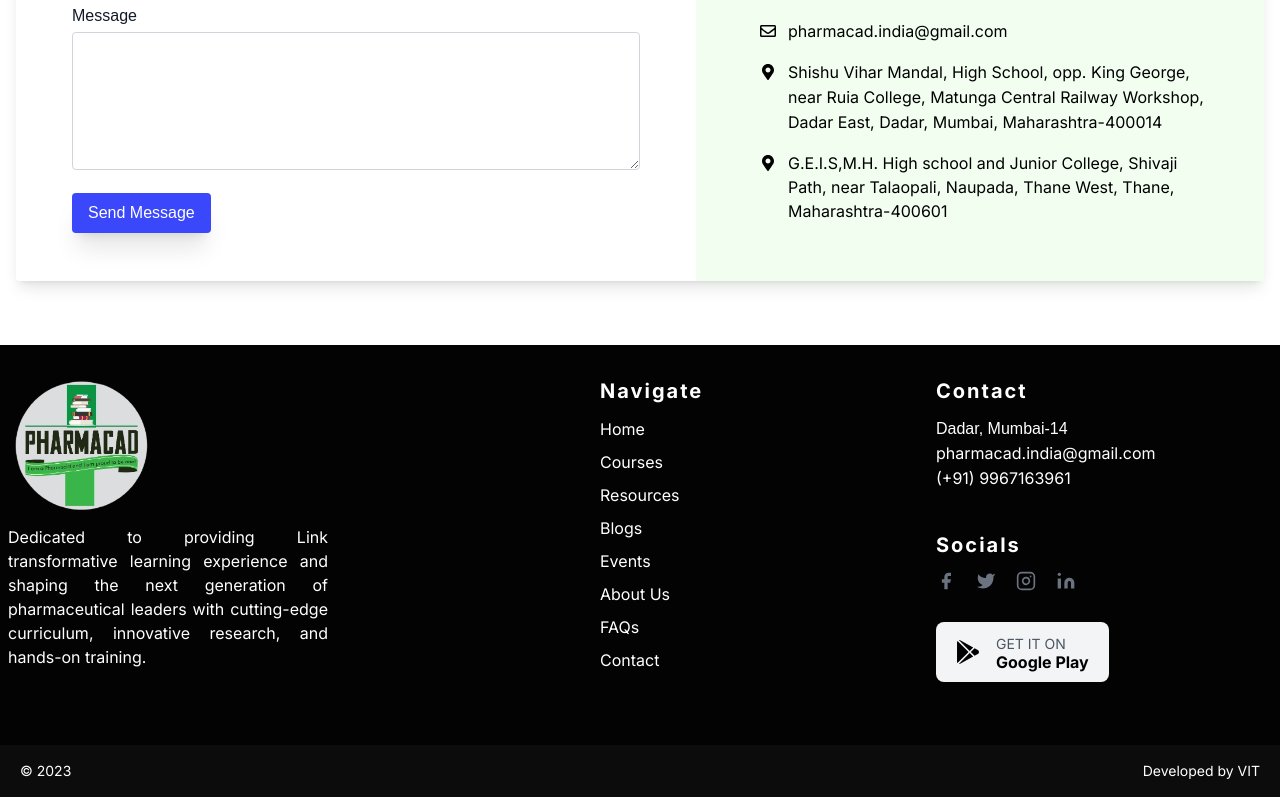
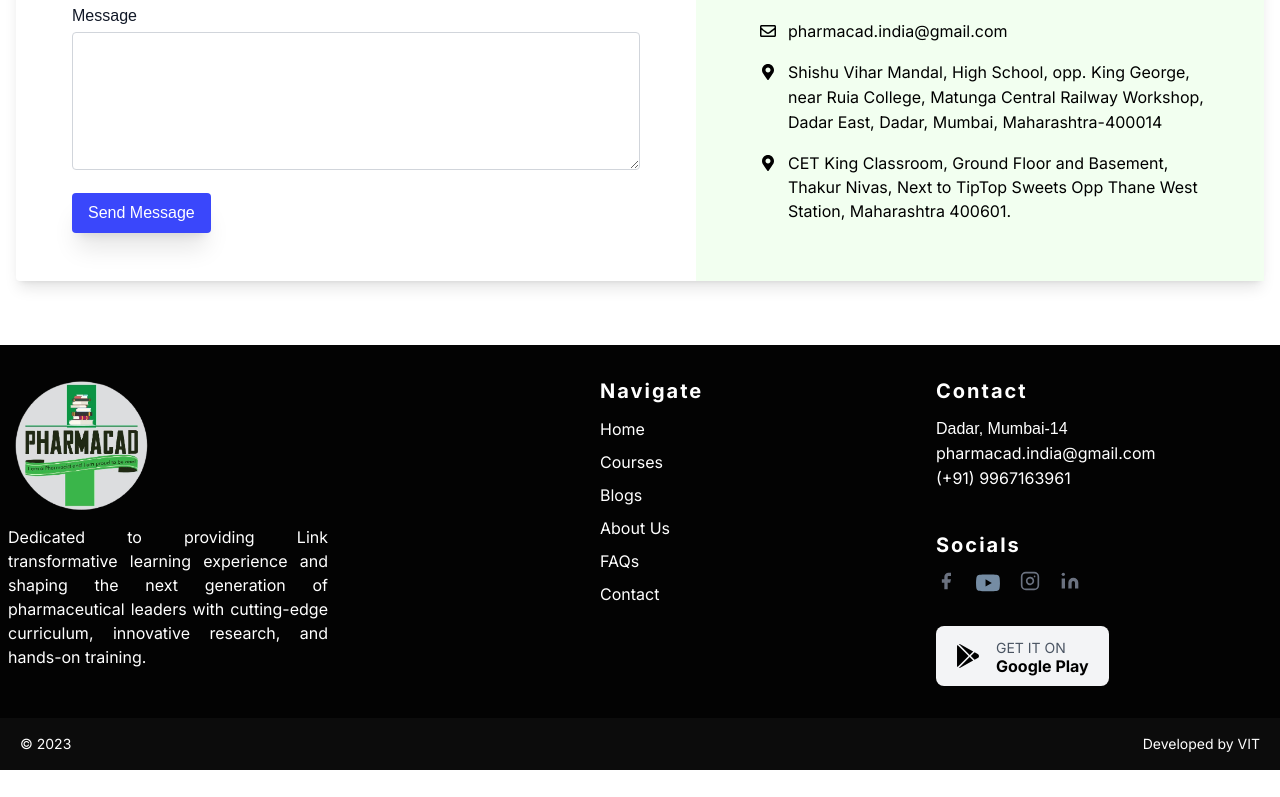
Before and after one commit to vibodhbhosure/Project-Pharmacad, a Next.js app: page / in a window 1280 px wide. Shown: the part 5362-6159 px from the top of the page. After the commit the page ends 6132 px from the top, so only its background shows below. Built offline with nearby package versions, Linux system fonts and the light colour scheme.

Commit message:
footer,contact - minor changes

```diff
--- a/src/components/contact.jsx
+++ b/src/components/contact.jsx
@@ -213,20 +213,19 @@ const Contact = () => {
                     <div className="flex space-x-3">
                       <span className="mt-1">
                         <Link
-                          href="https://goo.gl/maps/n5jrNWrxTxQFwS5K7"
+                          href="https://goo.gl/maps/hZm4UohLaAKekps27"
                           target="_blank"
                         >
                           <FaMapMarkerAlt />
                         </Link>
                       </span>{" "}
                       <Link
-                        href="https://goo.gl/maps/n5jrNWrxTxQFwS5K7"
+                        href="https://goo.gl/maps/hZm4UohLaAKekps27"
                         target="_blank"
                       >
                         <p className="font-inter">
-                          G.E.I.S,M.H. High school and Junior College, Shivaji
-                          Path, near Talaopali, Naupada, Thane West, Thane,
-                          Maharashtra-400601
+
+                          CET King Classroom, Ground Floor and Basement, Thakur Nivas, Next to TipTop Sweets Opp Thane West Station, Maharashtra 400601.
                         </p>
                       </Link>
                     </div>
--- a/src/components/footer.jsx
+++ b/src/components/footer.jsx
@@ -50,30 +50,16 @@ const Footer = () => {
                       Courses
                     </Link>
                   </li>
+
                   <li className="mb-2">
                     <Link
-                      href="#"
-                      className="text-white hover:text-gray-600 font-inter pr-4"
-                    >
-                      Resources
-                    </Link>
-                  </li>
-                  <li className="mb-2">
-                    <Link
-                      href="#"
+                      href="/blog"
                       className="text-white hover:text-gray-600 font-inter pr-4"
                     >
                       Blogs
                     </Link>
                   </li>
-                  <li className="mb-2">
-                    <Link
-                      href="#"
-                      className="text-white hover:text-gray-600 font-inter pr-4"
-                    >
-                      Events
-                    </Link>
-                  </li>
+
                   <li className="mb-2">
                     <Link
                       href="#about"
@@ -161,16 +147,7 @@ const Footer = () => {
                   className="ml-5 text-gray-500"
                   target="_blank"
                 >
-                  <svg
-                    fill="currentColor"
-                    strokeLinecap="round"
-                    strokeLinejoin="round"
-                    strokeWidth="2"
-                    className="w-5 h-5"
-                    viewBox="0 0 24 24"
-                  >
-                    <path d="M23 3a10.9 10.9 0 01-3.14 1.53 4.48 4.48 0 00-7.86 3v1A10.66 10.66 0 013 4s-4 9 5 13a11.64 11.64 0 01-7 2c9 5 20 0 20-11.5a4.5 4.5 0 00-.08-.83A7.72 7.72 0 0023 3z"></path>
-                  </svg>
+                 <svg width="24px" height="24px" viewBox="0 -3.5 24 24" id="meteor-icon-kit__solid-youtube" fill="none" xmlns="http://www.w3.org/2000/svg"><path fill-rule="evenodd" clip-rule="evenodd" d="M23.4593 2.63137C23.1843 1.59561 22.3738 0.77987 21.3447 0.50304C19.4795 0 12 0 12 0C12 0 4.52059 0 2.65529 0.50304C1.62622 0.77991 0.815739 1.59561 0.540659 2.63137C0.040863 4.50876 0.040863 8.4258 0.040863 8.4258C0.040863 8.4258 0.040863 12.3427 0.540659 14.2201C0.815739 15.2559 1.62622 16.0376 2.65529 16.3145C4.52059 16.8175 12 16.8175 12 16.8175C12 16.8175 19.4794 16.8175 21.3447 16.3145C22.3738 16.0376 23.1843 15.2559 23.4593 14.2201C23.9591 12.3427 23.9591 8.4258 23.9591 8.4258C23.9591 8.4258 23.9591 4.50876 23.4593 2.63137zM9.5538 11.9821V4.86942L15.8051 8.4258L9.5538 11.9821z" fill="#758CA3"/></svg>
                 </Link>
                 <Link
                   href="https://www.instagram.com/pharmacad_gpat_niper_mba/"
```
